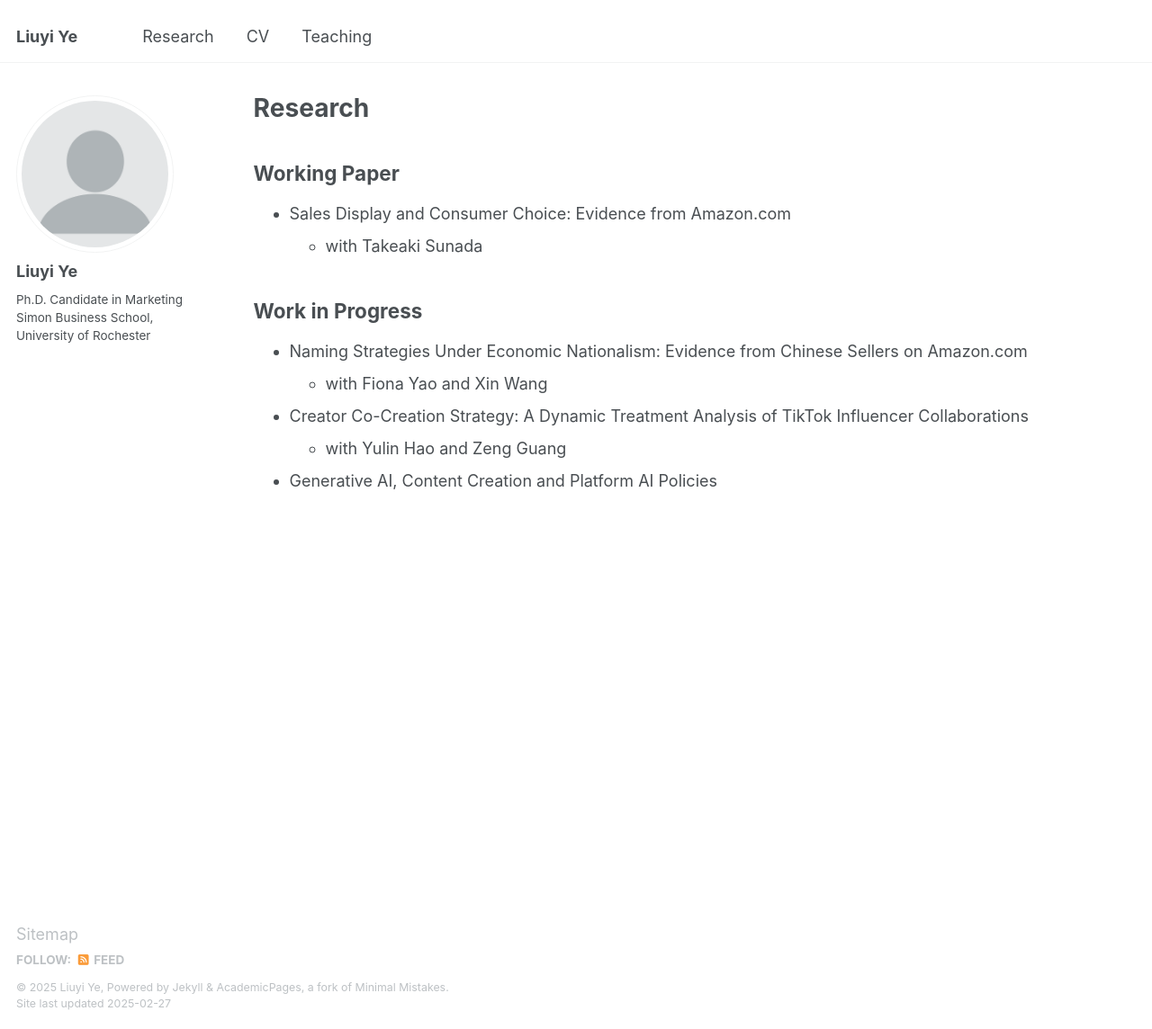
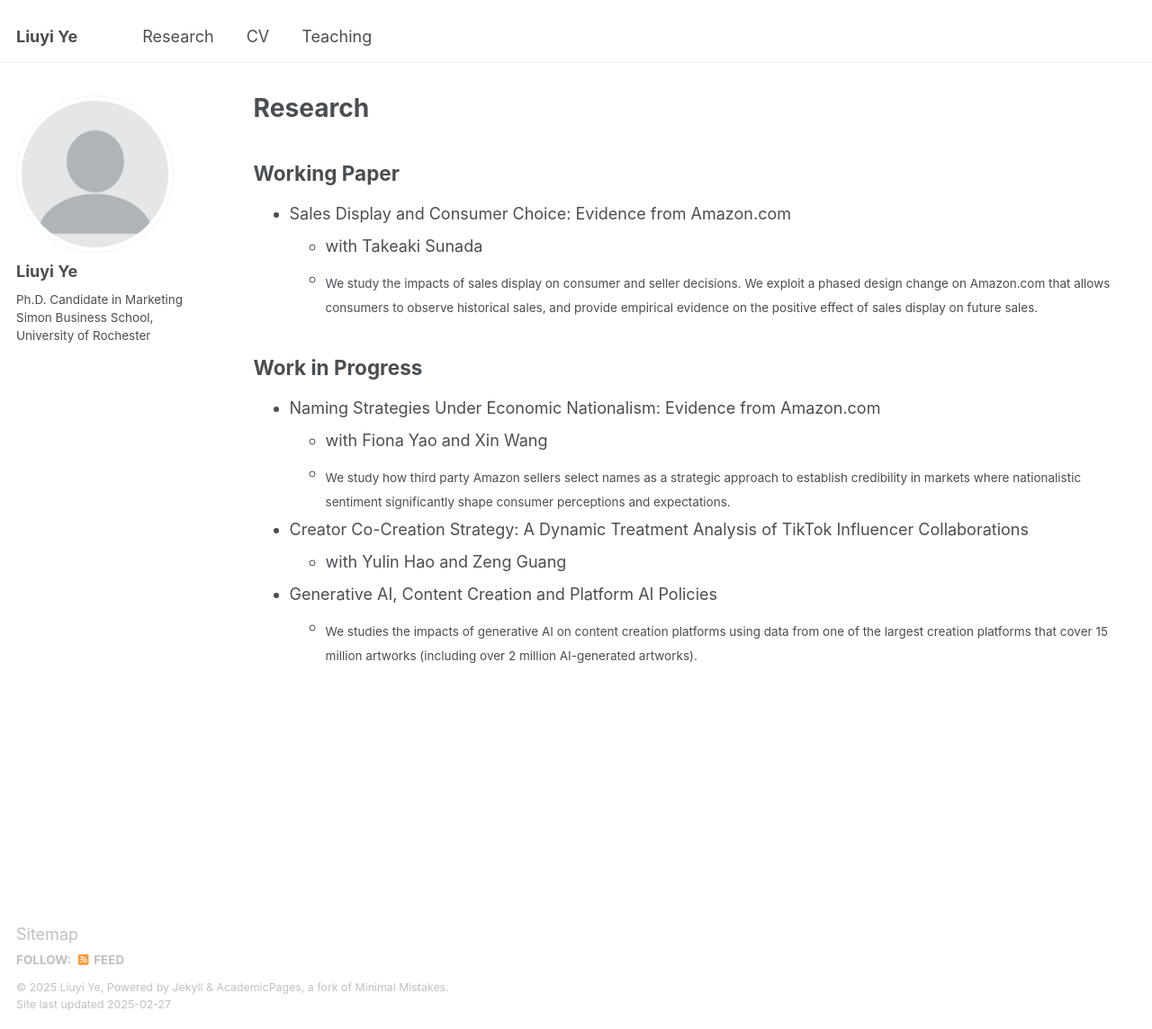
Before and after one commit to jamesyeh111/liuyiye, a Jekyll site: the page built from _pages/publications.md, in a window 1280 px wide and 1144 px high. Shown: the whole window at 90% size. Built offline with Jekyll 4.4.1, drawn with Linux system fonts in a browser that asks for light colours.

Commit message:
Update publications.md

```diff
--- a/_pages/publications.md
+++ b/_pages/publications.md
@@ -9,13 +9,16 @@ author_profile: true
 
 * Sales Display and Consumer Choice: Evidence from Amazon.com
   * with Takeaki Sunada
+  * <sub> We study the impacts of sales display on consumer and seller decisions. We exploit a phased design change on Amazon.com that allows consumers to observe historical sales, and provide empirical evidence on the positive effect of sales display on future sales.<sub>
 
 ## Work in Progress
 
-* Naming Strategies Under Economic Nationalism: Evidence from Chinese Sellers on Amazon.com
+* Naming Strategies Under Economic Nationalism: Evidence from Amazon.com
   * with Fiona Yao and Xin Wang
+  * <sub> We study how third party Amazon sellers select names as a strategic approach to establish credibility in markets where nationalistic sentiment significantly shape consumer perceptions and expectations. <sub>
 
 * Creator Co-Creation Strategy: A Dynamic Treatment Analysis of TikTok Influencer Collaborations
   * with Yulin Hao and Zeng Guang
 
 * Generative AI, Content Creation and Platform AI Policies
+  * <sub> We studies the impacts of generative AI on content creation platforms using data from one of the largest creation platforms that cover 15 million artworks (including over 2 million AI-generated artworks).<sub>
```
